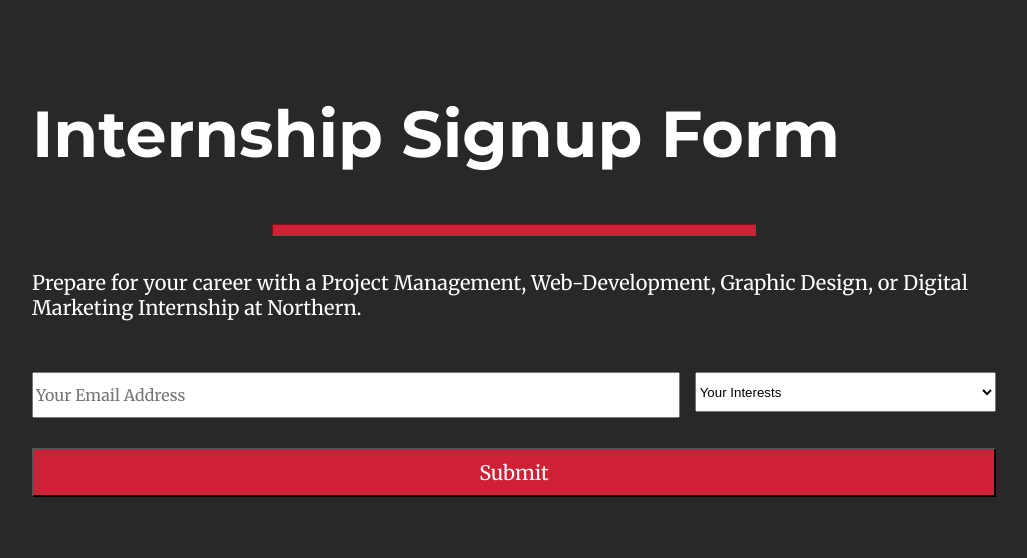
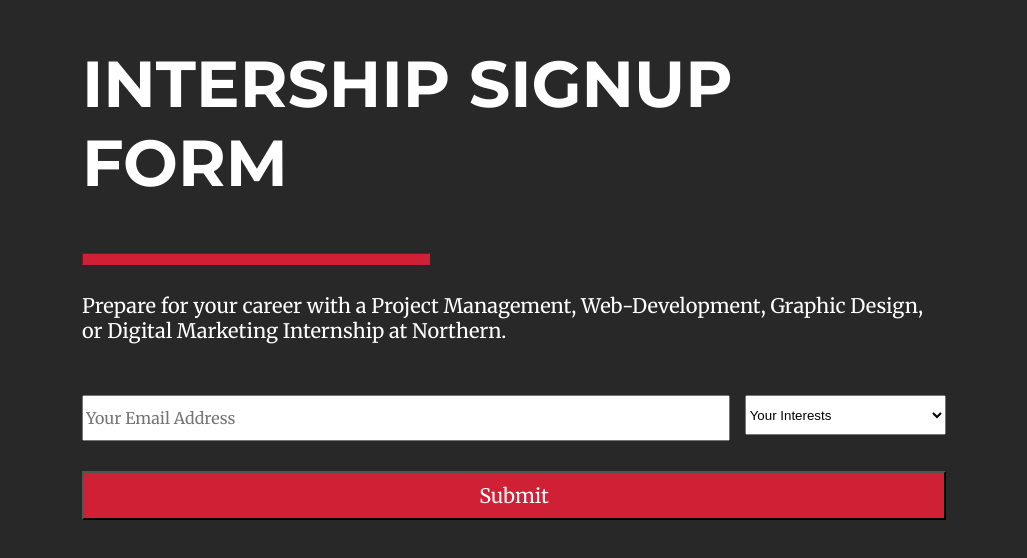
Before and after one commit to CaitieCat/internSignup, a React (Create React App) app: page / in a window 1280 px wide. Shown: the part 108-666 px from the top of the page, without its empty margins (126-1153 px from the left). Built offline with nearby package versions, Linux system fonts and the light colour scheme.

Commit message:
Reads selection from interests and logs result

```diff
--- a/package.json
+++ b/package.json
@@ -6,6 +6,7 @@
     "@testing-library/jest-dom": "^5.12.0",
     "@testing-library/react": "^11.2.7",
     "@testing-library/user-event": "^12.8.3",
+    "email-validator": "^2.0.4",
     "react": "^17.0.2",
     "react-dom": "^17.0.2",
     "react-scripts": "4.0.3",
--- a/src/App.css
+++ b/src/App.css
@@ -3,7 +3,8 @@
 .App {
   background-color: #282828;
   color: white;
-  padding: 150px;
+  padding: 200px;
+  padding-top: 100px;
   display: flex;
   flex-direction: column;
   justify-content: space-around;
@@ -13,7 +14,7 @@
   min-height: 25vh;
   display: flex;
   flex-direction: column;
-  align-items: flex-start;
+  justify-content: flex-start;
   color: white;
 }
 
@@ -28,7 +29,8 @@
 }
 
 hr{
-  width: 50%;
+  width: 40%;
+  min-width: 200px;
   height: 10px;
   background-color: #d02035;
   border-color: #d02035;
--- a/src/App.js
+++ b/src/App.js
@@ -9,13 +9,12 @@
   return (
     <div className="App">
       <header className="App-header">
-        <h1>Internship Signup Form</h1>
-        <hr></hr>
+        <h1>INTERSHIP SIGNUP FORM</h1>
+        <hr align="left"></hr>
       </header>
       <div className = "submission">
       <Form></Form>
       </div>
-      {/* <ThankYou></ThankYou> */}
     </div>
   );
 }
--- a/src/components/Form.js
+++ b/src/components/Form.js
@@ -1,19 +1,23 @@
 import React, {useState} from "react";
+import { validate } from 'email-validator';
 import "./form.css";
 import Submit from './Submit';
 import Saving from './Saving';
 import ThankYou from './ThankYou';
 
+
 export default function Form(props){
     const [email, setEmail] = useState("");
     const [state, setState] = useState("unsubmitted");
     const [complete, setComplete] = useState("incomplete");
+    const [choice, setChoice] = useState("");
+
+    var validator = require("email-validator");
 
     function submit(){
-        if (email === ""){
-            console.log("Please enter a valid email");
-        } else {
+        if (validator.validate(email)){
             console.log(email);
+            console.log(choice);
             setState("submitted");
             setTimeout(()=>{
                 setComplete("completed");
@@ -34,12 +38,14 @@
                         onChange={(event) => setEmail(event.target.value)}>
                     </input>
                 </form>
-                <select id="interests">
-                    <option>Your Interests</option>
-                    <option>Project Management</option>
-                    <option>Web Development</option>
-                    <option>Graphic Design</option>
-                    <option>Digital Marketing</option>
+                <select
+                id="interests"
+                onChange={(event2) => setChoice(event2.target.value)}>
+                    <option value="">Your Interests</option>
+                    <option value="Project Management">Project Management</option>
+                    <option value="Web Development">Web Development</option>
+                    <option value="Graphic Design">Graphic Design</option>
+                    <option value="Digital Marketing">Digital Marketing</option>
                 </select>
                 </div>
             {state === "unsubmitted" && <Submit onClick={submit}></Submit>}
```
Also changed, not shown: src/components/form.css (line endings or trailing spaces), 1 other file (tests, documents, lock files or other folders).
